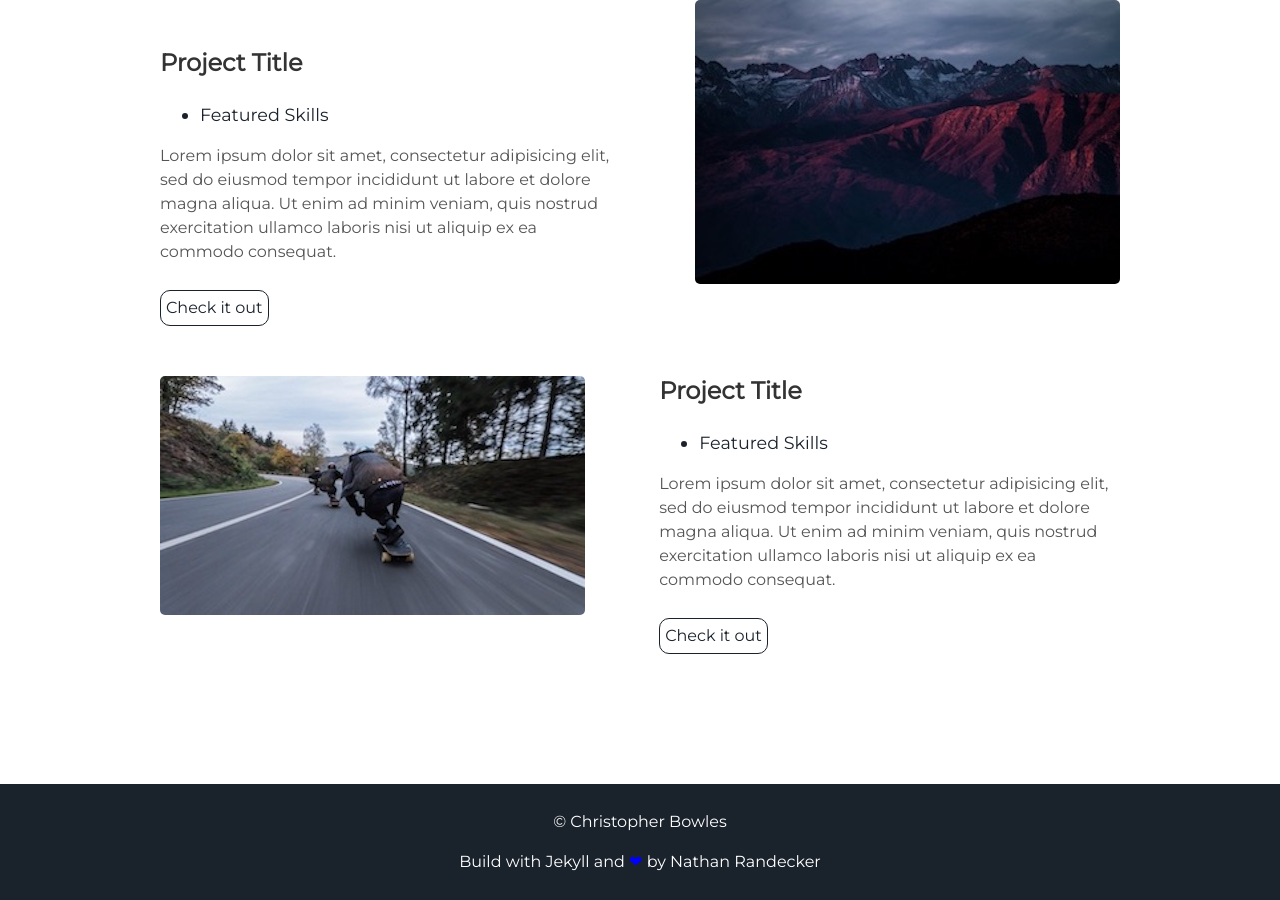
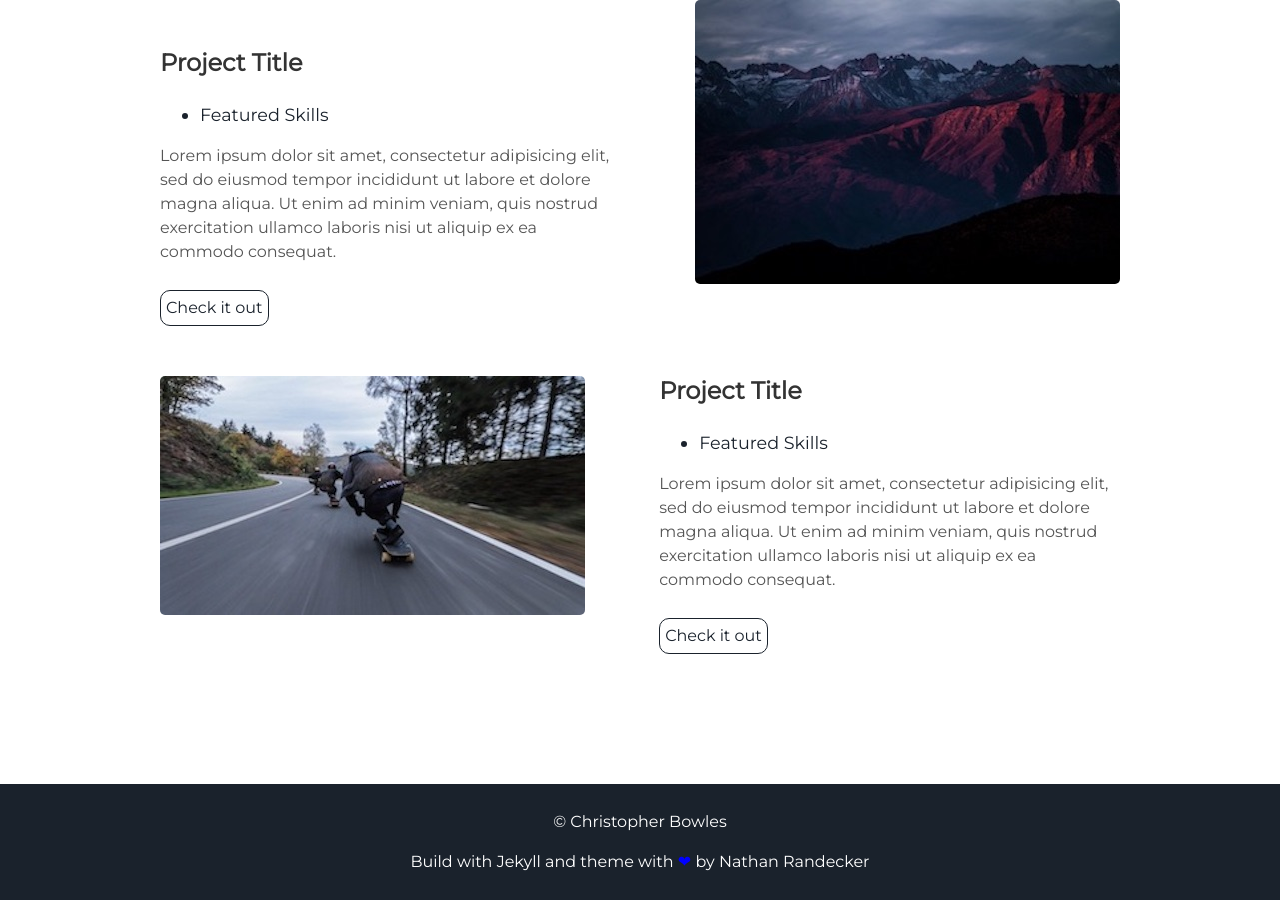
Before and after one commit to Cris-Bwls/Cris-Bwls.github.io, a Jekyll site: the page built from index.html, in a window 1280 px wide and 900 px high, scrolled down 1635 px. Built offline with Jekyll 4.4.1, drawn with Linux system fonts in a browser that asks for light colours.

Commit message:
small changes

```diff
--- a/_config.yml
+++ b/_config.yml
@@ -5,7 +5,7 @@ description: A programming portfolio
 # User settings
 username: Christopher Bowles
 user_title: Games Programmer
-email: contact@crisbwls.dev
+email: mailto:contact@crisbwls.dev
 twitter_username: av1ant
 github_username:  Cris-Bwls
 
--- a/_includes/footer.html
+++ b/_includes/footer.html
@@ -1,6 +1,6 @@
 <footer class="footer">
     <p>&copy; {{site.username}}</p>
-    <p>Build with Jekyll and <span class="love">❤</span> by <a href="https://github.com/nrandecker">Nathan Randecker</a></p>
+    <p>Build with Jekyll and theme with <span class="love">❤</span> by <a href="https://github.com/nrandecker">Nathan Randecker</a></p>
 </footer>
 <script src="//cdn.jsdelivr.net/particles.js/2.0.0/particles.min.js"></script>
 <script src="{{ "/assets/js/sweet-scroll.min.js" | prepend: site.baseurl }}"></script>
--- a/_includes/header.html
+++ b/_includes/header.html
@@ -5,9 +5,9 @@
         <span class="site-description">{{site.user_title}}</span>
       </h1>
       <div class="header-icons">
-        <a aria-label="Send email" href="mailto:" + {{site.email}}><i class="icon fa fa-envelope"></i></a>
-        <a aria-label="My Twitter" target="_blank" href="https://twitter.com/" + {{site.twitter_username}}><i class="icon fa fa-twitter" aria-hidden="true"></i></a>
-        <a aria-label="My Github" target="_blank" href="https://github.com/" + {{site.github_username}}><i class="icon fa fa-github-alt" aria-hidden="true"></i></a>
+        <a aria-label="Send email" href={{site.email}}><i class="icon fa fa-envelope"></i></a>
+        <a aria-label="My Twitter" target="_blank" href="https://twitter.com/av1ant"><i class="icon fa fa-twitter" aria-hidden="true"></i></a>
+        <a aria-label="My Github" target="_blank" href="https://github.com/Cris-Bwls"><i class="icon fa fa-github-alt" aria-hidden="true"></i></a>
       </div>
       <div class="header-links">
         <a class="link" href="#about" data-scroll>About Me</a>
```
